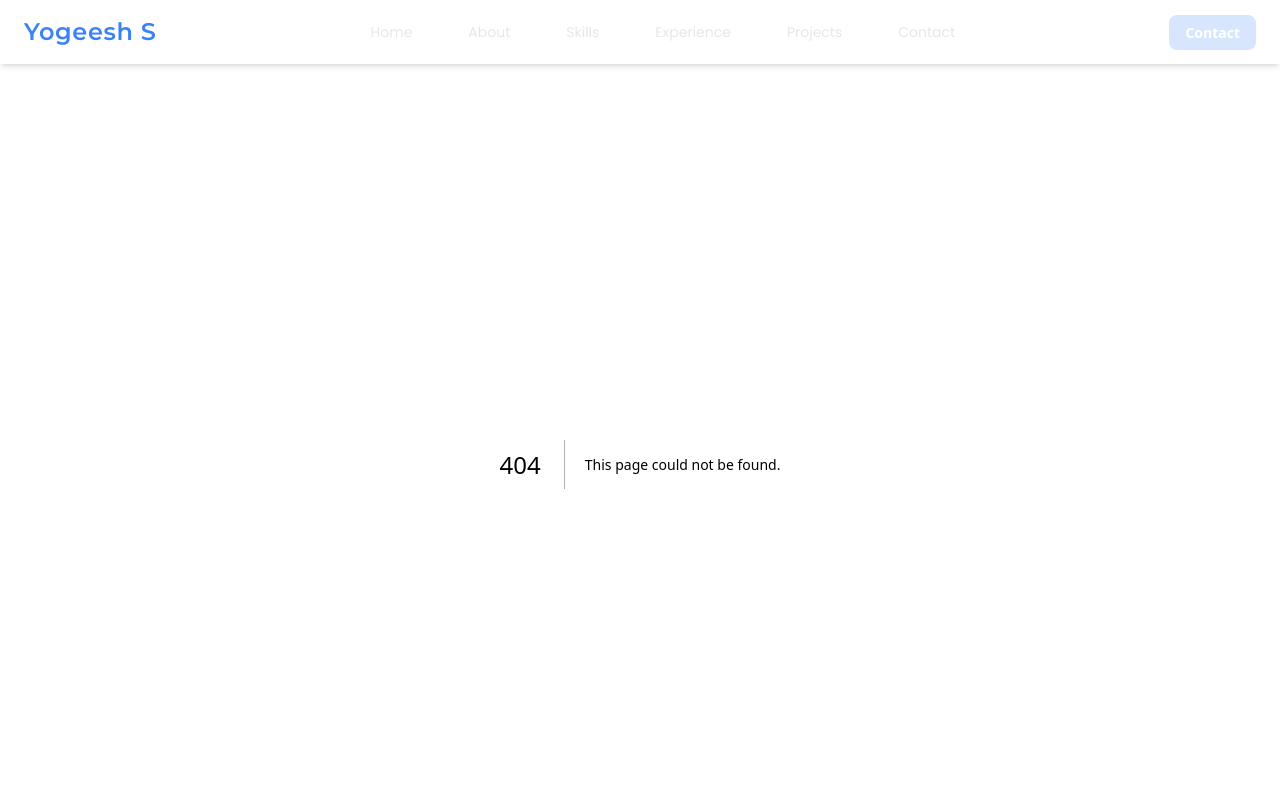
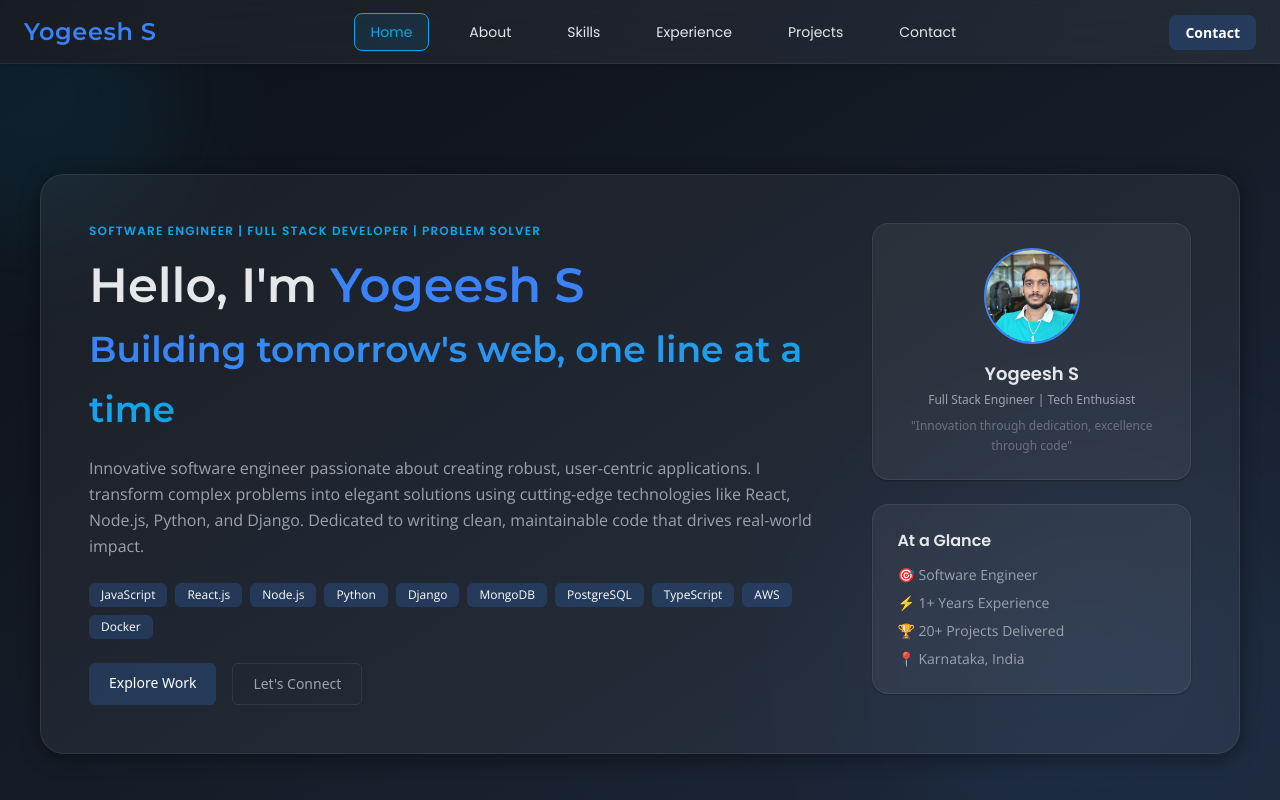
Before and after one commit to yogeesh-s/portfolio, a Next.js app: page /portfolio/ in a window 1280 px wide. Before the commit this address had no page. Shown: the top 800 px of the page. Built offline with nearby package versions, Linux system fonts and the light colour scheme.

Commit message:
Changed hero section

```diff
--- a/next.config.ts
+++ b/next.config.ts
@@ -5,10 +5,10 @@ const nextConfig: NextConfig = {
     domains: ['images.unsplash.com'],
     unoptimized: true,
   },
-  // output: 'export',
-  // trailingSlash: true,
-  // basePath: '/portfolio',
-  // assetPrefix: '/portfolio',
+  output: 'export',
+  trailingSlash: true,
+  basePath: '/portfolio',
+  assetPrefix: '/portfolio',
 };
 
 export default nextConfig;
--- a/src/components/Hero.tsx
+++ b/src/components/Hero.tsx
@@ -64,7 +64,7 @@ const HERO_CONTENT = {
   stats: {
     title: "At a Glance",
     items: [
-      "🎯 Computer Science Student",
+      "🎯 Software Engineer",
       "⚡ 1+ Years Experience",
       "🏆 20+ Projects Delivered",
       "📍 Karnataka, India"
```
Also changed, not shown: 4 other files (tests, documents, lock files or other folders).
